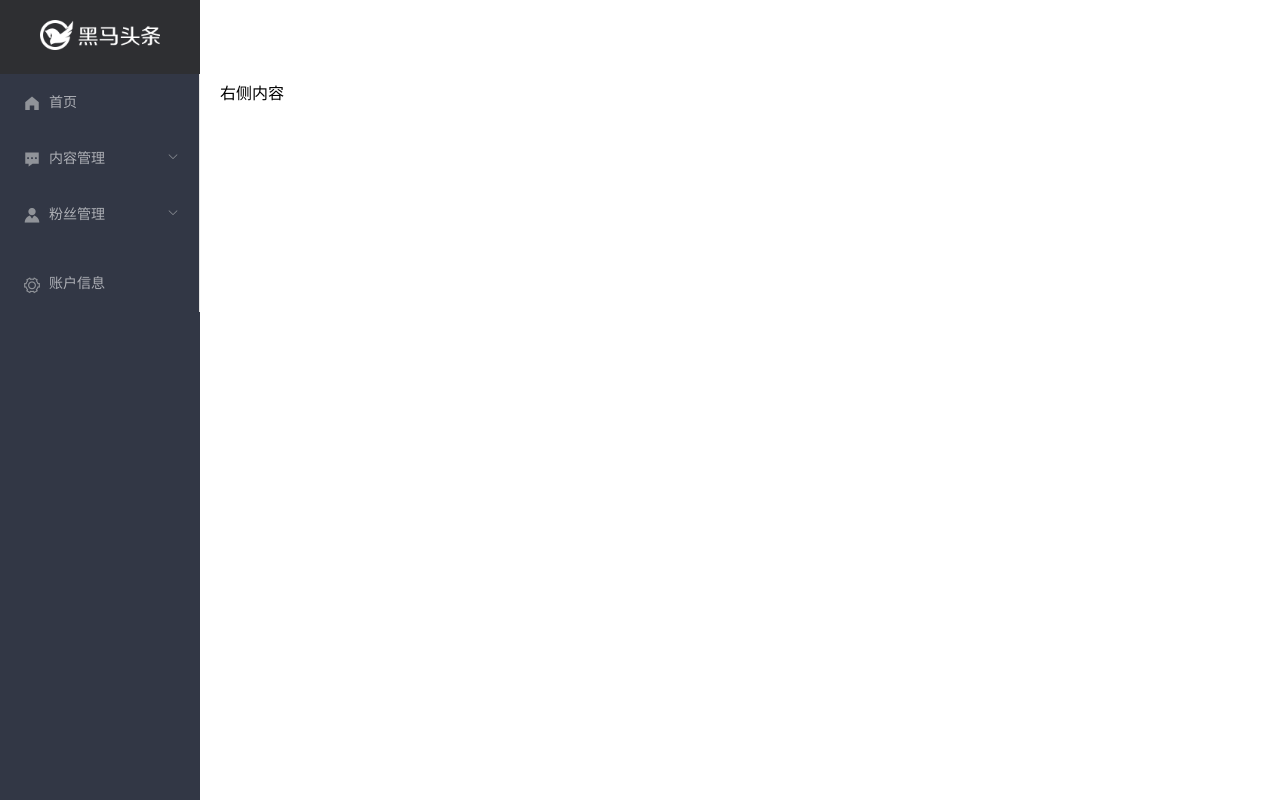
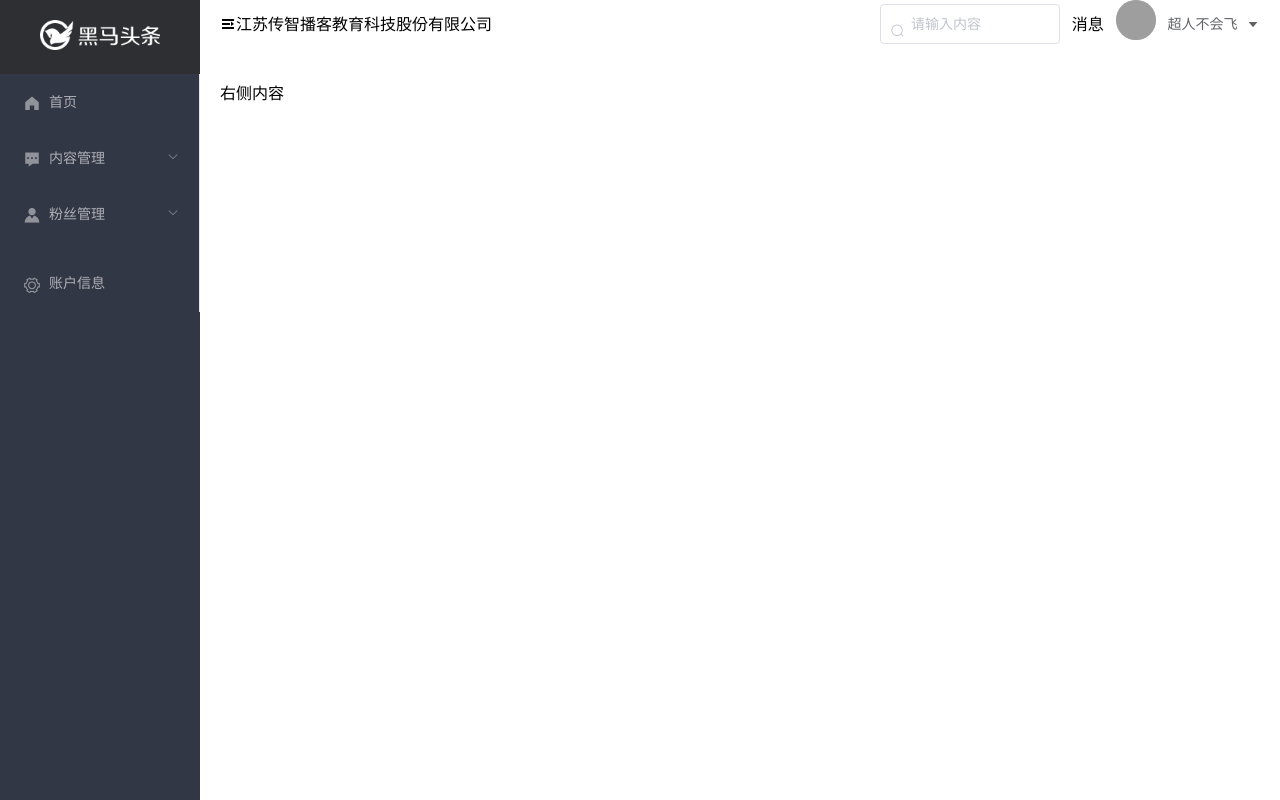
Before and after one commit to RainAndLight/vue-headerline, a Vue app in the folder heardline/: page /#/home in a window 1280 px wide. Built offline with nearby package versions, Linux system fonts and the light colour scheme; grey boxes are pictures that could not be loaded.

Commit message:
完成 index header模板样式

```diff
--- a/heardline/src/components/home/lay-header.vue
+++ b/heardline/src/components/home/lay-header.vue
@@ -1,5 +1,40 @@
 <template>
-  <div class="header"></div>
+  <div class="header">
+    <!-- 左 -->
+    <div class="header-left">
+      <i class="el-icon-s-unfold"></i>
+      <span>江苏传智播客教育科技股份有限公司</span>
+    </div>
+    <!-- 右 -->
+    <div class="header-right">
+      <el-input
+        placeholder="请输入内容"
+        prefix-icon="el-icon-search"
+        v-model="input2"
+        style="width:180px"
+      ></el-input>
+      <span>消息</span>
+      <div>
+        <el-avatar src="https://cube.elemecdn.com/0/88/03b0d39583f48206768a7534e55bcpng.png"></el-avatar>
+      </div>
+      <el-dropdown trigger="click">
+        <span class="el-dropdown-link">
+          超人不会飞
+          <i class="el-icon-caret-bottom el-icon--right"></i>
+        </span>
+        <el-dropdown-menu slot="dropdown">
+          <el-dropdown-item class="clearfix">
+            评论
+            <el-badge class="mark" :value="12" />
+          </el-dropdown-item>
+          <el-dropdown-item class="clearfix">
+            回复
+            <el-badge class="mark" :value="3" />
+          </el-dropdown-item>
+        </el-dropdown-menu>
+      </el-dropdown>
+    </div>
+  </div>
 </template>
 
 <script>
@@ -10,5 +45,14 @@ export default {}
 .header {
   height: 50px;
   line-height: 50px;
+  .header-left {
+    float: left;
+  }
+  .header-right {
+      display: flex;
+      float: right;
+    width: 380px;
+    justify-content: space-between;
+  }
 }
 </style>
```
